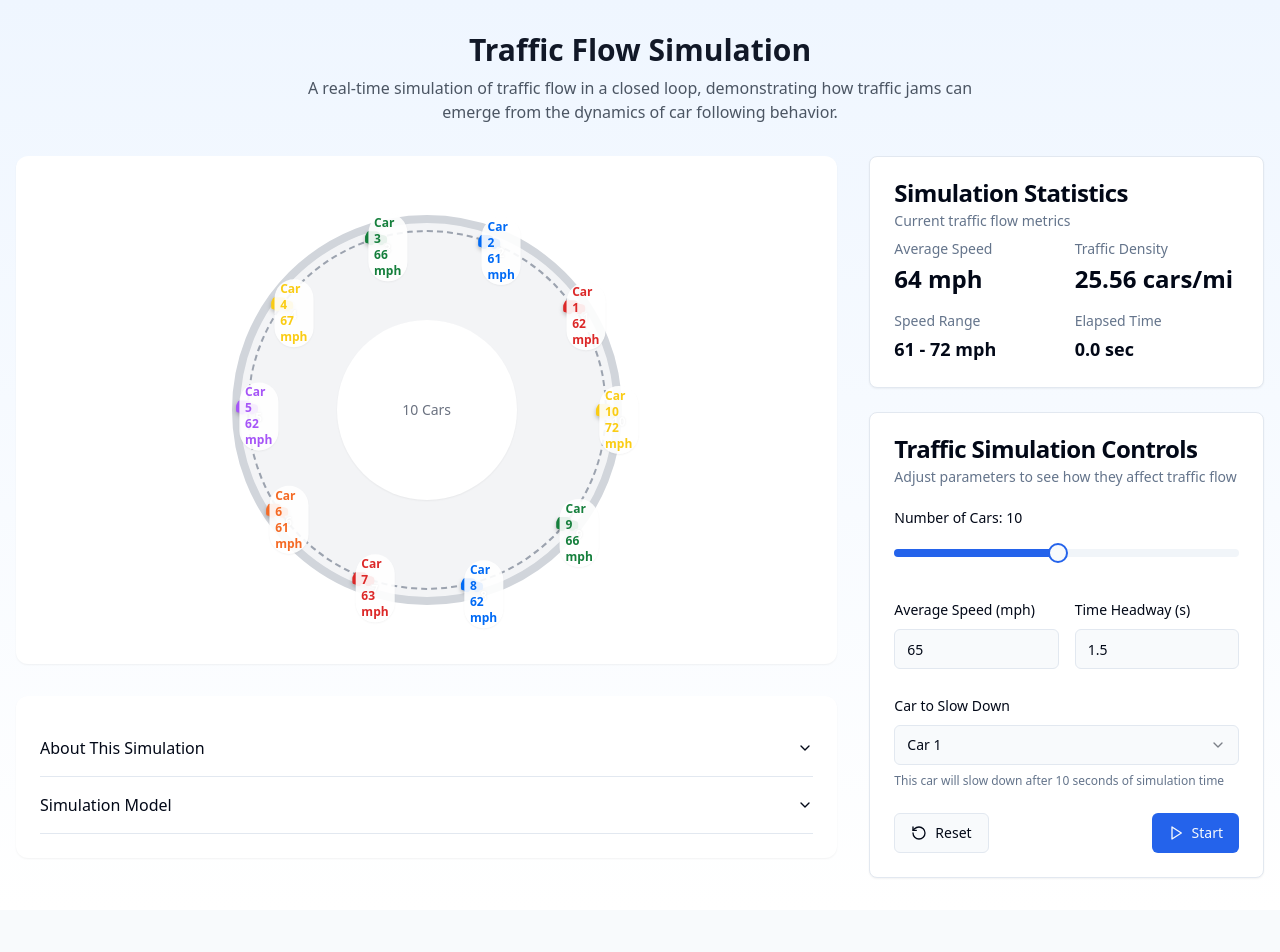
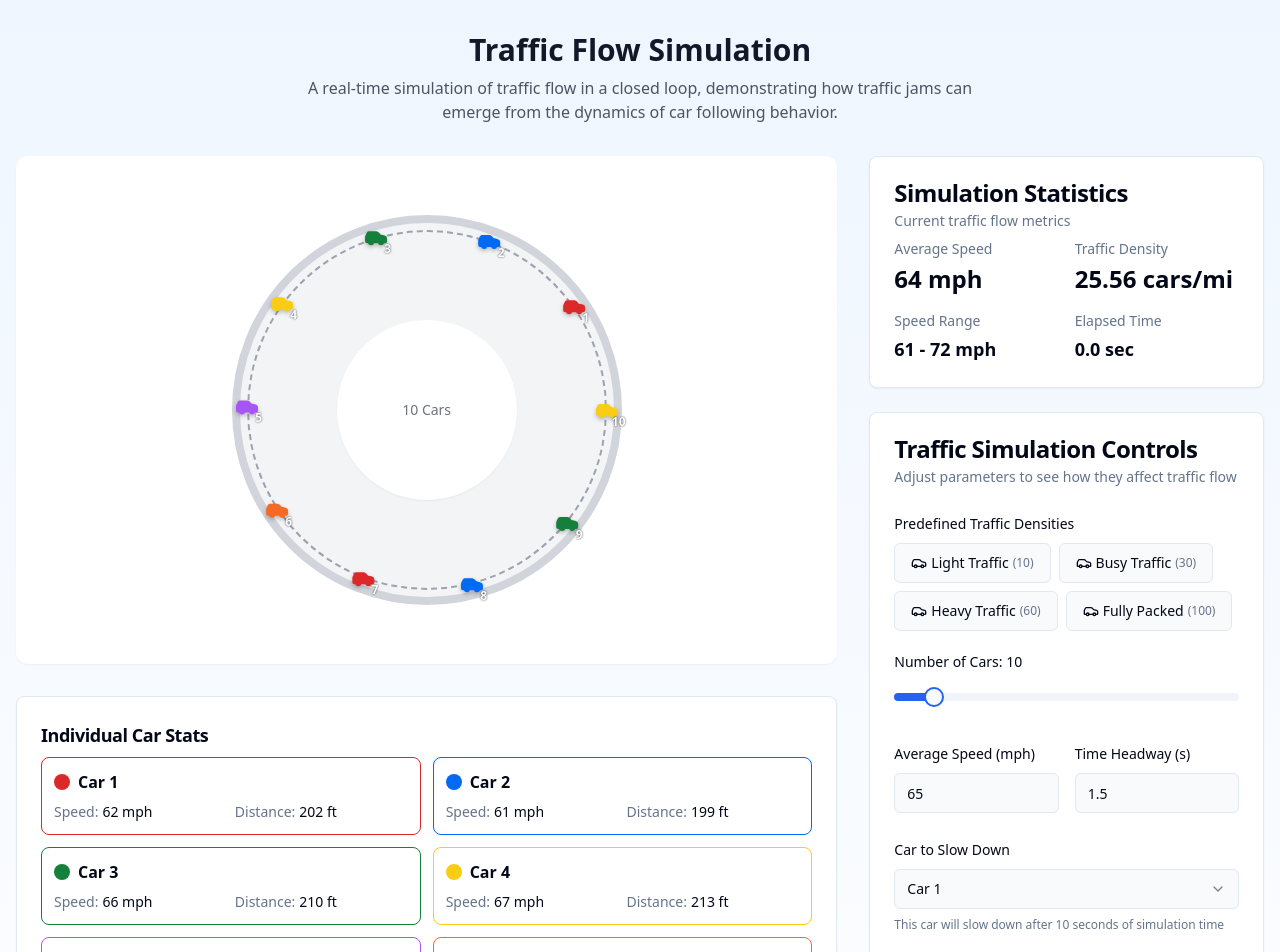
Before and after one commit to aaryanpraveen16/freeway-simulator, a React (Vite) app: page / in a window 1280 px wide. Shown: the top 952 px of the page. Before the commit the page ends 910 px from the top, so only its background shows below. Built offline with nearby package versions, Linux system fonts and the light colour scheme.

Commit message:
Add car stats display and traffic settings
Refactor CarComponent to display car stats in a separate card and add predefined traffic settings.

```diff
--- a/src/components/CarComponent.tsx
+++ b/src/components/CarComponent.tsx
@@ -1,4 +1,3 @@
-
 import React from "react";
 import { Car } from "@/utils/trafficSimulation";
 import { cn } from "@/lib/utils";
@@ -50,20 +49,7 @@ const CarComponent: React.FC<CarComponentProps> = ({
             {carNumber}
           </div>
         </div>
-        <div
-          className="absolute -bottom-5 left-1/2 transform -translate-x-1/2 bg-white/90 rounded-full px-1.5 py-0.5 text-xs font-semibold shadow-sm flex flex-col items-center"
-          style={{ color: car.color }}
-        >
-          <span>{car.name}</span>
-          <span>{Math.round(car.speed)} mph</span>
-        </div>
-        {/* Distance display commented out as requested
-        <div
-          className="absolute -top-8 left-1/2 transform -translate-x-1/2 bg-white/90 rounded-md px-1.5 py-0.5 text-xs shadow-sm"
-        >
-          {distanceToCarAhead} ft
-        </div>
-        */}
+
       </div>
     </div>
   );
--- /dev/null
+++ b/src/components/CarStatsCard.tsx
@@ -0,0 +1,59 @@
+
+import React from "react";
+import { Car, calculateDistanceToCarAhead } from "@/utils/trafficSimulation";
+import {
+  Card,
+  CardContent,
+  CardHeader,
+  CardTitle,
+} from "@/components/ui/card";
+
+interface CarStatsCardProps {
+  cars: Car[];
+  laneLength: number;
+}
+
+const CarStatsCard: React.FC<CarStatsCardProps> = ({ cars, laneLength }) => {
+  return (
+    <Card>
+      <CardHeader className="pb-2">
+        <CardTitle className="text-lg">Individual Car Stats</CardTitle>
+      </CardHeader>
+      <CardContent className="max-h-[400px] overflow-y-auto">
+        <div className="grid grid-cols-1 md:grid-cols-2 gap-3">
+          {cars.map((car, index) => {
+            const distanceToCarAhead = calculateDistanceToCarAhead(index, cars, laneLength);
+
+            return (
+              <div
+                key={car.id}
+                className="flex flex-col p-3 border rounded-lg"
+                style={{ borderColor: car.color }}
+              >
+                <div className="flex items-center gap-2 mb-2">
+                  <div
+                    className="w-4 h-4 rounded-full"
+                    style={{ backgroundColor: car.color }}
+                  />
+                  <span className="font-semibold">{car.name}</span>
+                </div>
+                <div className="grid grid-cols-2 gap-2 text-sm">
+                  <div>
+                    <span className="text-muted-foreground">Speed:</span>
+                    <span className="font-medium ml-1">{Math.round(car.speed)} mph</span>
+                  </div>
+                  <div>
+                    <span className="text-muted-foreground">Distance:</span>
+                    <span className="font-medium ml-1">{distanceToCarAhead} ft</span>
+                  </div>
+                </div>
+              </div>
+            );
+          })}
+        </div>
+      </CardContent>
+    </Card>
+  );
+};
+
+export default CarStatsCard;
--- a/src/components/ControlPanel.tsx
+++ b/src/components/ControlPanel.tsx
@@ -13,7 +13,7 @@ import {
 import { Input } from "@/components/ui/input";
 import { Label } from "@/components/ui/label";
 import { SimulationParams } from "@/utils/trafficSimulation";
-import { Play, Pause, RotateCcw } from "lucide-react";
+import { Play, Pause, RotateCcw, Car } from "lucide-react";
 import {
   Select,
   SelectContent,
@@ -29,6 +29,14 @@ interface ControlPanelProps {
   params: SimulationParams;
   onUpdateParams: (newParams: Partial<SimulationParams>) => void;
 }
+
+// Predefined traffic settings
+const trafficPresets = [
+  { name: "Light Traffic", cars: 10, icon: <Car size={16} /> },
+  { name: "Busy Traffic", cars: 30, icon: <Car size={16} /> },
+  { name: "Heavy Traffic", cars: 60, icon: <Car size={16} /> },
+  { name: "Fully Packed", cars: 100, icon: <Car size={16} /> },
+];
 
 const ControlPanel: React.FC<ControlPanelProps> = ({
   isRunning,
@@ -52,6 +60,11 @@ const ControlPanel: React.FC<ControlPanelProps> = ({
     onUpdateParams({ brakeCarIndex: parseInt(value) });
   };
 
+  const applyTrafficPreset = (numCars: number) => {
+    onUpdateParams({ numCars });
+    onReset();
+  };
+
   // Generate car options based on numCars
   const carOptions = Array.from({ length: params.numCars }, (_, i) => ({
     value: i.toString(),
@@ -67,6 +80,25 @@ const ControlPanel: React.FC<ControlPanelProps> = ({
         </CardDescription>
       </CardHeader>
       <CardContent className="space-y-6">
+        {/* Predefined traffic presets */}
+        <div className="space-y-2">
+          <Label>Predefined Traffic Densities</Label>
+          <div className="flex flex-wrap gap-2">
+            {trafficPresets.map((preset) => (
+              <Button
+                key={preset.name}
+                variant="outline"
+                className="flex items-center gap-1"
+                onClick={() => applyTrafficPreset(preset.cars)}
+              >
+                {preset.icon}
+                <span>{preset.name}</span>
+                <span className="text-xs text-muted-foreground">({preset.cars})</span>
+              </Button>
+            ))}
+          </div>
+        </div>
+
         <div className="space-y-2">
           <div className="flex justify-between">
             <Label htmlFor="num-cars">Number of Cars: {params.numCars}</Label>
@@ -74,7 +106,7 @@ const ControlPanel: React.FC<ControlPanelProps> = ({
           <Slider
             id="num-cars"
             min={1}
-            max={20}
+            max={100}
             step={1}
             value={[params.numCars]}
             onValueChange={handleNumCarsChange}
--- a/src/pages/Index.tsx
+++ b/src/pages/Index.tsx
@@ -1,7 +1,9 @@
+
 import React, { useState, useEffect, useCallback, useRef } from "react";
 import TrafficTrack from "@/components/TrafficTrack";
 import ControlPanel from "@/components/ControlPanel";
 import StatsDisplay from "@/components/StatsDisplay";
+import CarStatsCard from "@/components/CarStatsCard";
 import SimulationInfo from "@/components/SimulationInfo";
 import {
   initializeSimulation,
@@ -111,6 +113,8 @@ const Index = () => {
               <TrafficTrack cars={cars} laneLength={laneLength} />
             </div>
 
+            <CarStatsCard cars={cars} laneLength={laneLength} />
+
             <div className="bg-white rounded-xl shadow-sm p-6">
               <SimulationInfo />
             </div>
```
